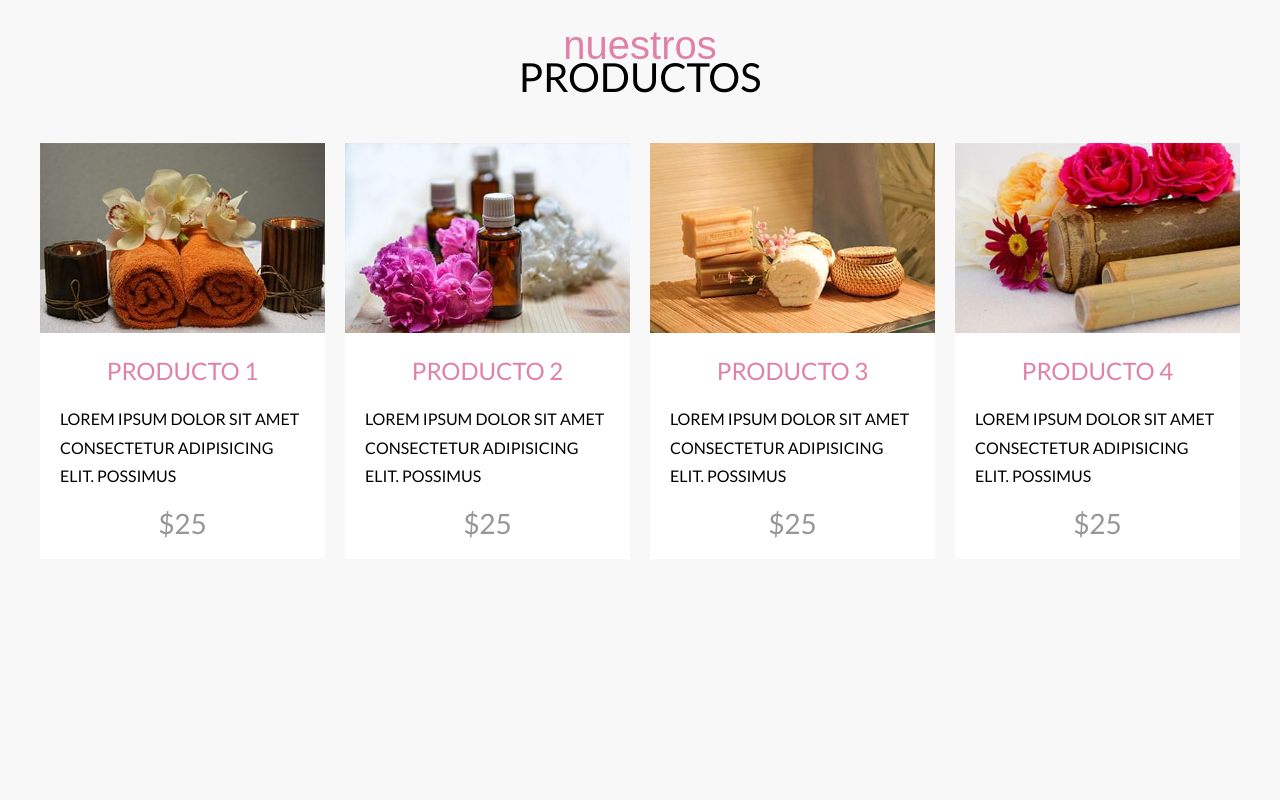
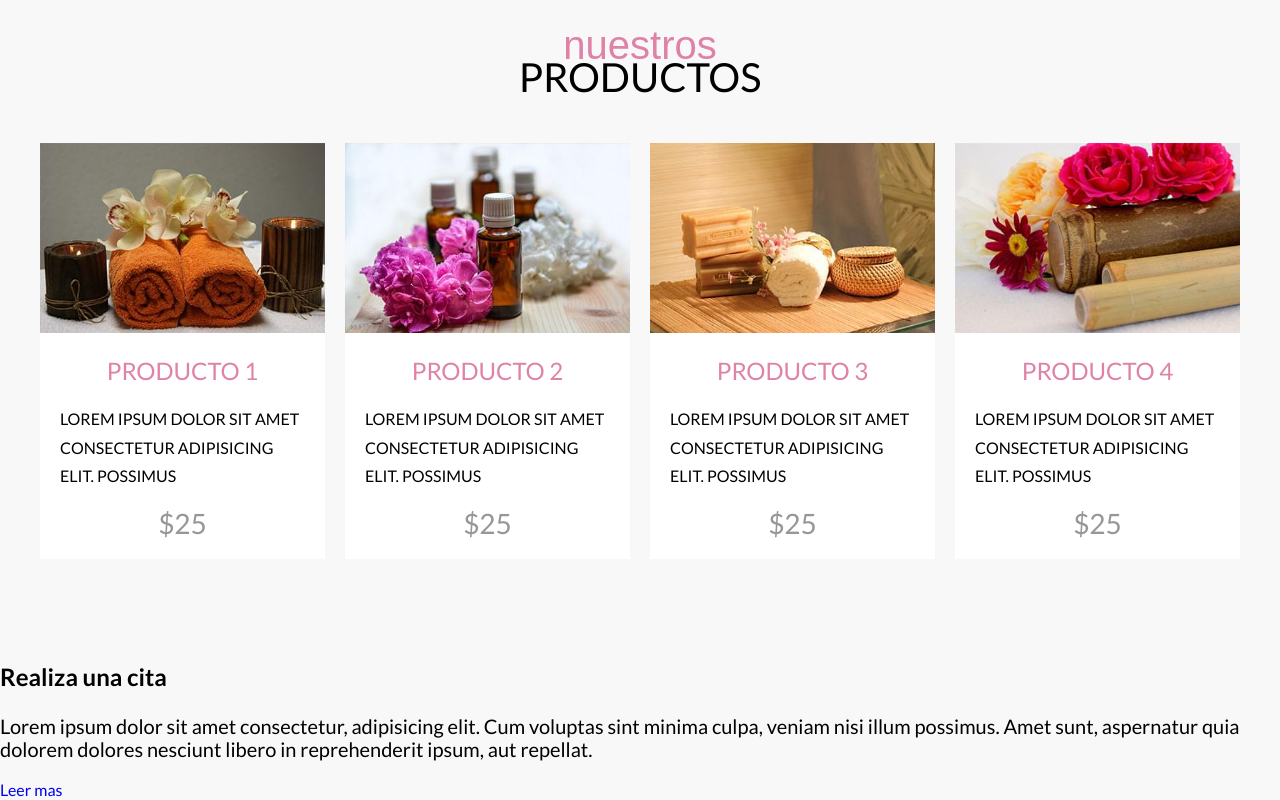
Before and after one commit to johnburetdev/carolinaSpa, a website: page index.html in a window 1280 px wide. Shown: the part 2785-3585 px from the top of the page. Before the commit the page ends 3424 px from the top, so only its background shows below. Drawn offline with Linux system fonts and the light colour scheme; a web font is replaced by a local one.

Commit message:
Seccion REALIZA UNA CITA html creado

```diff
--- a/index.html
+++ b/index.html
@@ -293,6 +293,18 @@
             </div> <!--Producto-->
         </div>
     </main>
+
+    <section class="cita">
+        <h3 class="cita__heading">
+            Realiza una cita
+        </h3>
+
+        <p class="cita__texto">
+            Lorem ipsum dolor sit amet consectetur, adipisicing elit. Cum voluptas sint minima culpa, veniam nisi illum
+            possimus. Amet sunt, aspernatur quia dolorem dolores nesciunt libero in reprehenderit ipsum, aut repellat.
+        </p>
+        <a href="#" class="cita__enlace">Leer mas</a>
+    </section>
 </body>
 
 </html>
```
